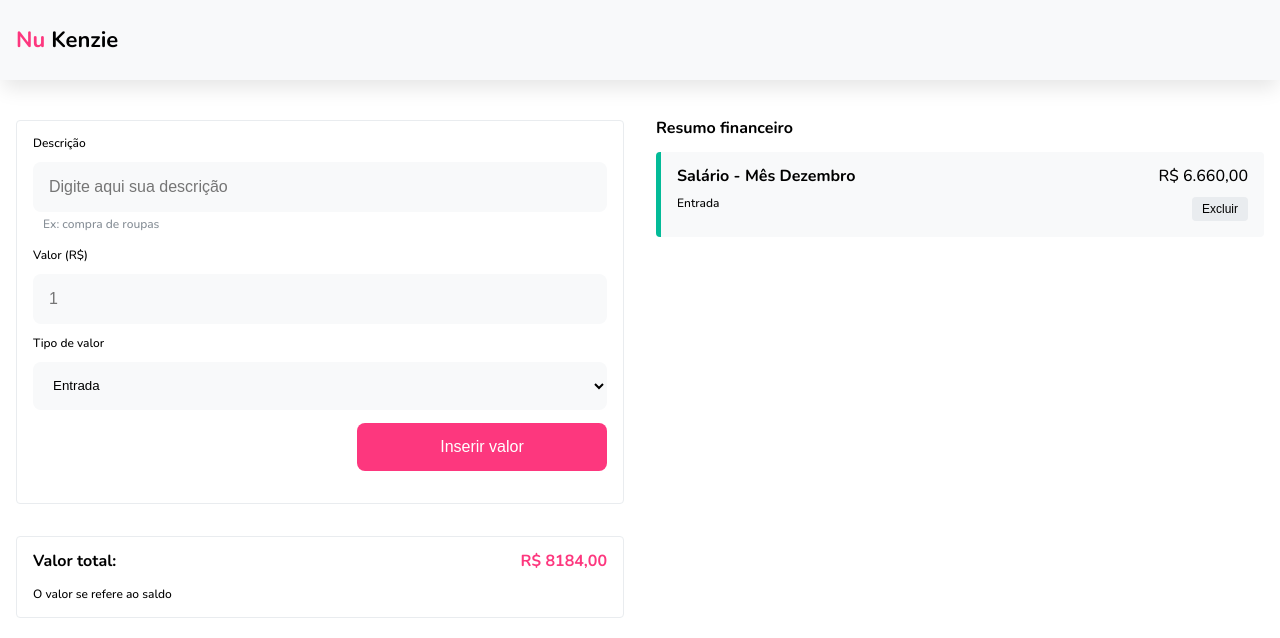
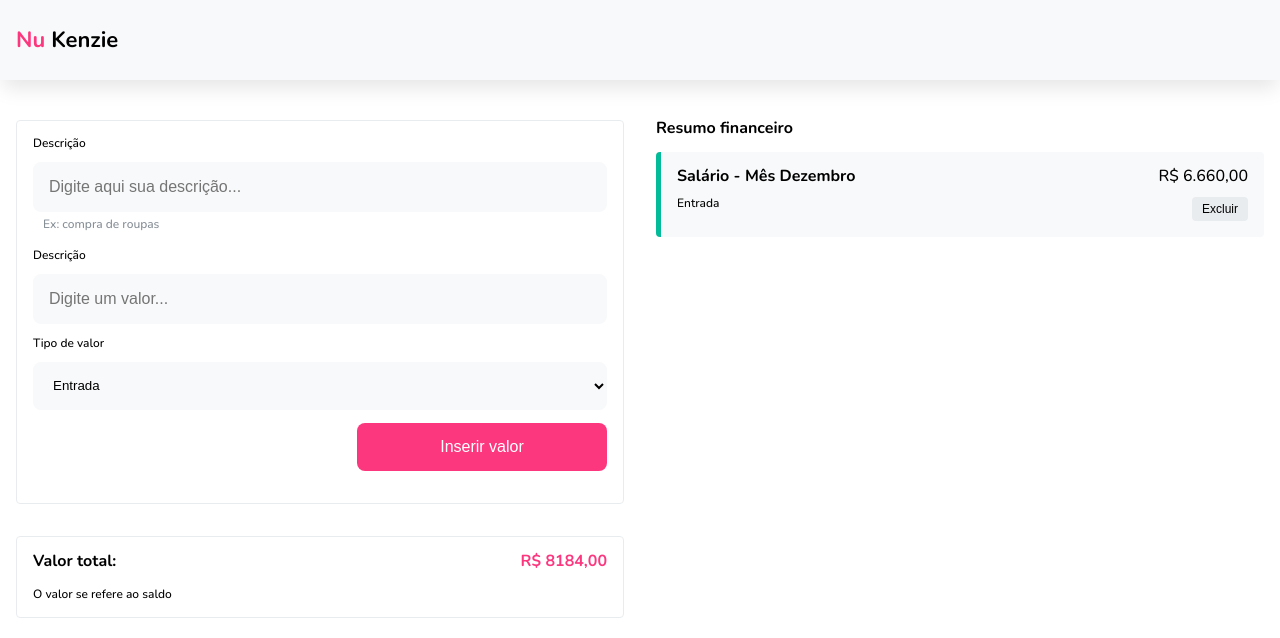
Before and after one commit to CodeBernardo/Nu-kenzie-CodeBernardo, a React (Vite) app: page / in a window 1280 px wide. Shown: the top 638 px of the page. Built offline with nearby package versions, Linux system fonts and the light colour scheme.

Commit message:
feat: input component

```diff
--- a/src/components/Form/index.jsx
+++ b/src/components/Form/index.jsx
@@ -1,40 +1,57 @@
 import styles from './index.module.scss';
+import { useState } from 'react';
+import { FormInput } from './inputs/index';
 
 export const AppFinanceForm = () => {
+  const [description, setDescription] = useState('');
+  const [value, setValue] = useState('');
+  const [typeOfValue, setTypeOfValue] = useState('credit');
+
+  const submitForm = (e) => {
+    e.preventDefault();
+    console.log({ description, value, typeOfValue });
+    setDescription('');
+    setValue('');
+    setTypeOfValue('');
+  };
+
   return (
     <>
       <section className={styles.form__section}>
         <div className={styles.form__container}>
-          <form action="">
-            <label htmlFor="description" className="text-r">
-              Descrição
-            </label>
-            <input
+          <form onSubmit={submitForm}>
+            <FormInput
+              label="Descrição"
+              id="description"
               type="text"
-              name="description"
-              id="description"
-              placeholder="Digite aqui sua descrição"
-              className="head-line"
+              placeholder="Digite aqui sua descrição..."
+              value={description}
+              setValue={setDescription}
             />
             <small className="text-r">Ex: compra de roupas</small>
-            <label htmlFor="value" className="text-r">
-              Valor (R$)
-            </label>
-            <input
+            <FormInput
+              label="Descrição"
+              id="value"
               type="number"
-              name="value"
-              id="value"
-              placeholder="1"
-              className="head-line"
+              placeholder="Digite um valor..."
+              value={value}
+              setValue={setValue}
             />
             <label htmlFor="typeOfValue" className="text-r">
               Tipo de valor
             </label>
-            <select name="typeOfValue" id="typeOfValue">
+            <select
+              name="typeOfValue"
+              id="typeOfValue"
+              value={typeOfValue}
+              onChange={(e) => setTypeOfValue(e.target.value)}
+            >
               <option value="credit">Entrada</option>
               <option value="debit">Saida</option>
             </select>
-            <button className="head-line">Inserir valor</button>
+            <button className="head-line" type="submit">
+              Inserir valor
+            </button>
           </form>
         </div>
       </section>
--- /dev/null
+++ b/src/components/Form/inputs/index.jsx
@@ -0,0 +1,42 @@
+export const FormInput = ({
+  label,
+  id,
+  type,
+  placeholder,
+  value,
+  setValue,
+}) => {
+  return (
+    <>
+      <label htmlFor={id} className="text-r">
+        {label}
+      </label>
+      <input
+        type={type}
+        name={id}
+        id={id}
+        placeholder={placeholder}
+        className="head-line"
+        onChange={(e) => setValue(e.target.value)}
+        value={value}
+      />
+    </>
+  );
+};
+
+export const FormSelect = ({ children, label, id, value, setValue }) => {
+  return (
+    <>
+      <label htmlFor={id} className="text-r">
+        {label}
+      </label>
+      <select
+        name={id}
+        id={id}
+        value={value}
+        onChange={(e) => setValue(e.target.value)}>
+        {children}
+      </select>
+    </>
+  );
+};
```
